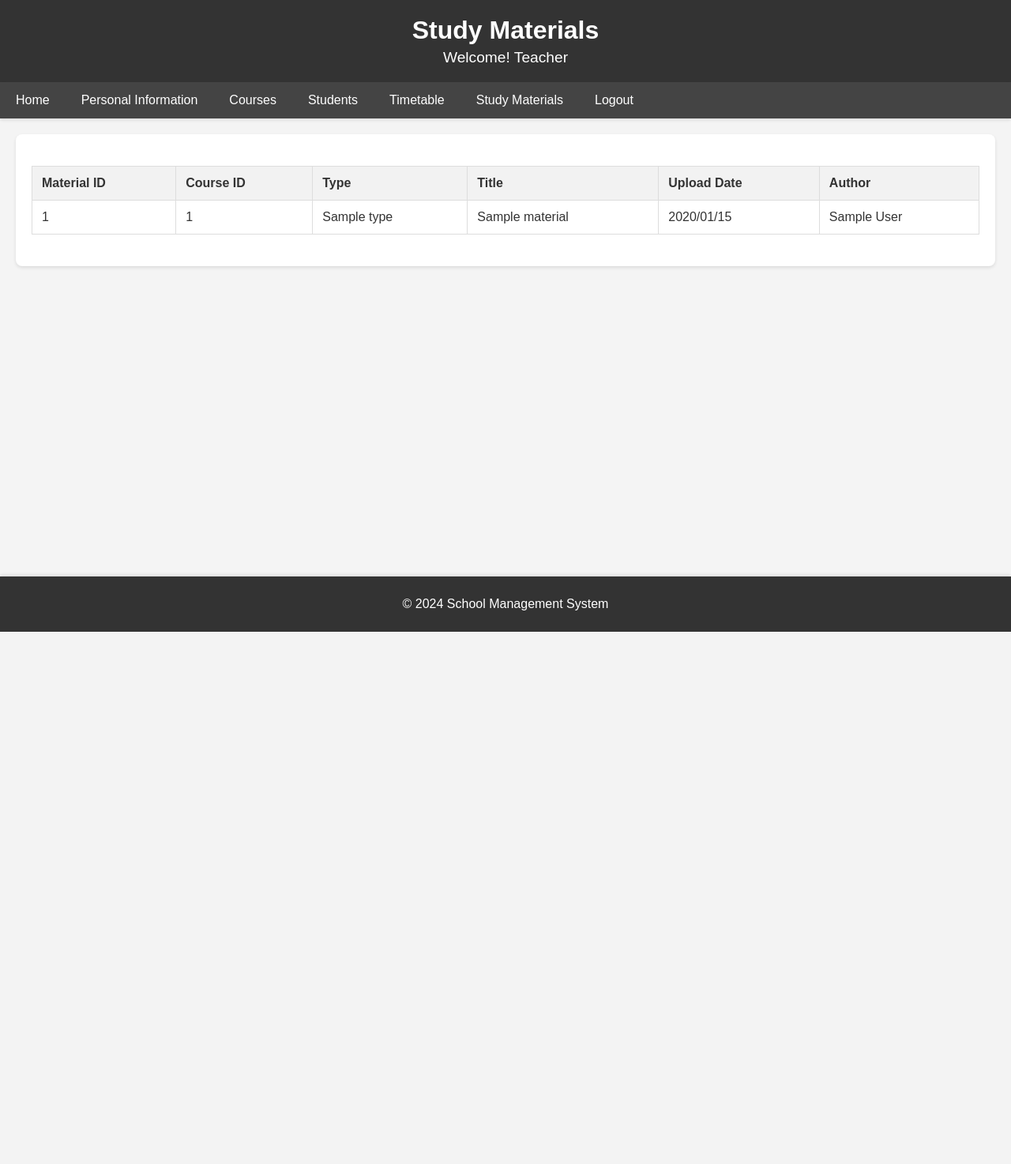
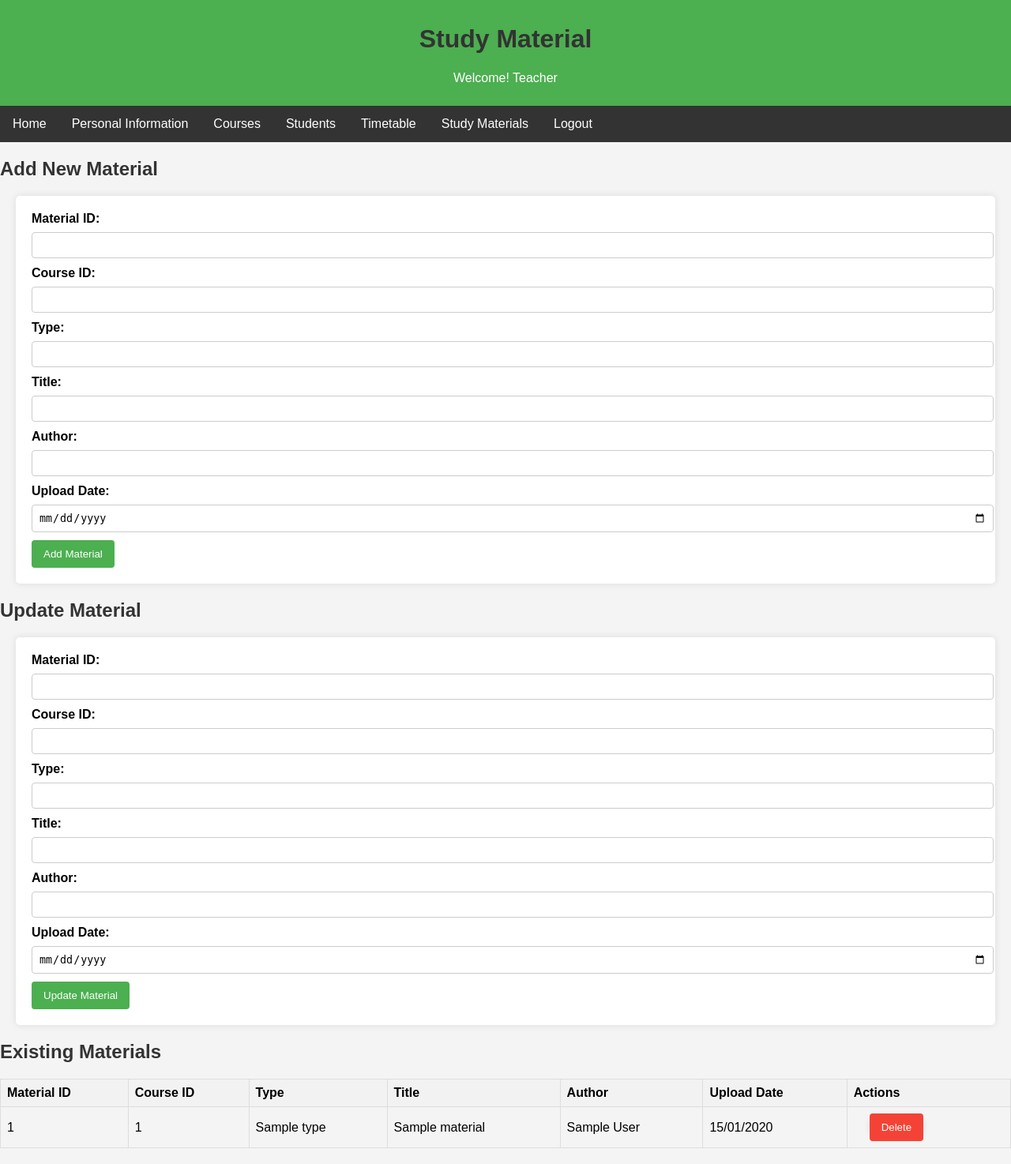
Before and after one commit to Acht8888/DBMS, a Flask app: template backend/templates/teacher_material.html in a window 1280 px wide. Shown: the whole page at 79% size. Before the commit the page ends 800 px from the top, so only its background shows below. Run offline with Flask 3, Linux system fonts and the light colour scheme; the template is opened without the code that fills it: most values are stand-ins (such as "Sample title", 1, 10 or a date in 2020).

Commit message:
update_insert_update material

```diff
--- a/backend/app.py
+++ b/backend/app.py
@@ -1,7 +1,8 @@
-from flask import Flask, render_template, request, redirect, session
+from flask import Flask, render_template, request, redirect, session, flash, url_for
 from flask_sqlalchemy import SQLAlchemy
 from sqlalchemy import text  # Import text để sử dụng với SQL thuần túy
-
+from sqlalchemy.exc import IntegrityError, SQLAlchemyError
+from datetime import datetime
 import logging
 
 app = Flask(__name__)
@@ -9,7 +10,7 @@ app.debug = True
 app.secret_key = 'your_secret_key'  # Cần thiết để sử dụng session
 
 # Cấu hình cơ sở dữ liệu Oracle
-app.config['SQLALCHEMY_DATABASE_URI'] = 'oracle+cx_oracle://C##Phong1:1234@localhost:1521/XE'
+app.config['SQLALCHEMY_DATABASE_URI'] = 'oracle+cx_oracle://C##Phong1:1234@127.0.0.1:1521/XE'
 app.config['SQLALCHEMY_TRACK_MODIFICATIONS'] = False
 
 db = SQLAlchemy(app)
@@ -367,19 +368,127 @@ def teacher_student():
     else:
         return redirect('/')
 
-@app.route('/teacher_material')
+
+@app.route('/teacher_material', methods=['GET', 'POST'])
 def teacher_material():
     if 'username' in session:
         username = session['username']
-        materials = db.session.execute(
-            text("SELECT * FROM Material")
-        ).mappings().fetchall()
-        return render_template('teacher_material.html', username=username, materials=materials)
-    else:
-        return redirect('/')
 
+    if request.method == 'POST':
+        action = request.form.get('action')
+        logging.debug(f"Action: {action}")
 
+        if action == 'add':
+            # Retrieve and validate form data
+            material_id = request.form.get('material_id')
+            course_id = request.form.get('course_id')
+            material_type = request.form.get('type')
+            title = request.form.get('title')
+            upload_date_str = request.form.get('upload_date')
+            author = request.form.get('author')
+            upload_date = datetime.strptime(upload_date_str, '%Y-%m-%d').date()
 
+            # Add to Database
+            try:
+                db.session.execute(
+                    text("""
+                        INSERT INTO Material (material_id, course_id, type, title, upload_date, author)
+                        VALUES (:material_id, :course_id, :type, :title, :upload_date, :author)
+                    """),
+                    {'material_id': material_id, 'course_id': course_id, 'type': material_type, 'title': title, 'upload_date': upload_date, 'author': author}
+                )
+                db.session.commit()
+                flash('Material added successfully!', 'success')
+            except IntegrityError as ie:
+                db.session.rollback()
+                if 'unique constraint' in str(ie.orig).lower():
+                    flash('Material ID already exists.', 'error')
+                else:
+                    flash('Database Integrity Error: ' + str(ie.orig), 'error')
+                app.logger.error(f"IntegrityError while adding material: {ie}")
+            except SQLAlchemyError as e:
+                db.session.rollback()
+                flash('An error occurred while adding the material.', 'error')
+                app.logger.error(f"SQLAlchemyError while adding material: {e}")
+            except Exception as e:
+                db.session.rollback()
+                flash(f'Unexpected error: {e}', 'error')
+                app.logger.error(f"Unexpected error while adding material: {e}")
+
+            return redirect(url_for('teacher_material'))
+
+        elif action == 'update':
+            # Retrieve and validate form data
+            material_id = request.form.get('material_id')
+            course_id = request.form.get('course_id')
+            material_type = request.form.get('type')
+            title = request.form.get('title')
+            upload_date_str = request.form.get('upload_date')
+            author = request.form.get('author')
+
+            upload_date = datetime.strptime(upload_date_str, '%Y-%m-%d').date()
+
+            # Update Database
+            try:
+                db.session.execute(
+                    text("""
+                        UPDATE Material
+                        SET course_id = :course_id, type = :type, title = :title, author = :author, upload_date = :upload_date
+                        WHERE material_id = :material_id
+                    """),
+                    {'course_id': course_id, 'type': material_type, 'title': title, 'author': author, 'upload_date': upload_date, 'material_id': material_id}
+                )
+                db.session.commit()
+                flash('Material updated successfully!', 'success')
+            except IntegrityError as ie:
+                db.session.rollback()
+                flash('Database Integrity Error: ' + str(ie.orig), 'error')
+                app.logger.error(f"IntegrityError while updating material: {ie}")
+            except SQLAlchemyError as e:
+                db.session.rollback()
+                flash('An error occurred while updating the material.', 'error')
+                app.logger.error(f"SQLAlchemyError while updating material: {e}")
+            except Exception as e:
+                db.session.rollback()
+                flash(f'Unexpected error: {e}', 'error')
+                app.logger.error(f"Unexpected error while updating material: {e}")
+
+            return redirect(url_for('teacher_material'))
+
+        elif action == 'delete':
+            # Retrieve and validate form data
+            material_id = request.form.get('material_id')
+
+            # Delete from Database
+            try:
+                db.session.execute(
+                    text("DELETE FROM Material WHERE material_id = :material_id"),
+                    {'material_id': material_id}
+                )
+                db.session.commit()
+                flash('Material deleted successfully!', 'success')
+            except IntegrityError as ie:
+                db.session.rollback()
+                flash('Database Integrity Error: ' + str(ie.orig), 'error')
+                app.logger.error(f"IntegrityError while deleting material: {ie}")
+            except SQLAlchemyError as e:
+                db.session.rollback()
+                flash('An error occurred while deleting the material.', 'error')
+                app.logger.error(f"SQLAlchemyError while deleting material: {e}")
+            except Exception as e:
+                db.session.rollback()
+                flash(f'Unexpected error: {e}', 'error')
+                app.logger.error(f"Unexpected error while deleting material: {e}")
+
+            return redirect(url_for('teacher_material'))
+
+    materials = db.session.execute(
+        text("SELECT * FROM Material")
+    ).mappings().fetchall()
+    courses = db.session.execute(
+        text("SELECT * FROM Course")
+    ).mappings().fetchall()
+    return render_template('teacher_material.html', username=username, materials=materials, courses=courses)
 
 # Route trang home cho admin
 @app.route('/adminHome')
--- a/backend/static/css/teacher_material.css
+++ b/backend/static/css/teacher_material.css
@@ -1,36 +1,24 @@
-/* General Styles */
 body {
     font-family: Arial, sans-serif;
     margin: 0;
     padding: 0;
     background-color: #f4f4f4;
+}
+
+h1, h2 {
     color: #333;
 }
 
-/* Header Styles */
 header {
-    background-color: #333;
+    background-color: #4CAF50;
     color: white;
-    padding: 20px 0;
+    padding: 10px 0;
     text-align: center;
-    box-shadow: 0 2px 4px rgba(0, 0, 0, 0.1);
 }
 
-header h1 {
-    margin: 0;
-    font-size: 2em;
-}
-
-header p {
-    margin: 5px 0 0;
-    font-size: 1.2em;
-}
-
-/* Navigation Bar Styles */
 nav {
-    background-color: #444;
+    background-color: #333;
     overflow: hidden;
-    box-shadow: 0 2px 4px rgba(0, 0, 0, 0.1);
 }
 
 nav a {
@@ -38,9 +26,8 @@ nav a {
     display: block;
     color: white;
     text-align: center;
-    padding: 14px 20px;
+    padding: 14px 16px;
     text-decoration: none;
-    transition: background-color 0.3s, color 0.3s;
 }
 
 nav a:hover {
@@ -48,54 +35,82 @@ nav a:hover {
     color: black;
 }
 
-/* Materials Container Styles */
-.materials-container {
+form {
+    background-color: white;
     padding: 20px;
-    max-width: 1200px;
-    margin: 20px auto;
-    background-color: white;
-    box-shadow: 0 2px 4px rgba(0, 0, 0, 0.1);
-    border-radius: 8px;
+    margin: 20px;
+    border-radius: 5px;
+    box-shadow: 0 0 10px rgba(0, 0, 0, 0.1);
 }
 
-/* Responsive Table Styles */
-.table-responsive {
-    overflow-x: auto;
+form label {
+    display: block;
+    margin-bottom: 8px;
+    font-weight: bold;
 }
 
-.materials-table {
+form input[type="text"],
+form input[type="date"],
+form select {
+    width: 100%;
+    padding: 8px;
+    margin-bottom: 10px;
+    border: 1px solid #ccc;
+    border-radius: 4px;
+}
+
+form button {
+    background-color: #4CAF50;
+    color: white;
+    padding: 10px 15px;
+    border: none;
+    border-radius: 4px;
+    cursor: pointer;
+}
+
+form button:hover {
+    background-color: #45a049;
+}
+
+table {
     width: 100%;
     border-collapse: collapse;
     margin: 20px 0;
 }
 
-.materials-table th, .materials-table td {
+table, th, td {
     border: 1px solid #ddd;
-    padding: 12px;
+}
+
+th, td {
+    padding: 8px;
     text-align: left;
 }
 
-.materials-table th {
+th {
     background-color: #f2f2f2;
-    font-weight: bold;
 }
 
-.materials-table tr:nth-child(even) {
+tr:nth-child(even) {
     background-color: #f9f9f9;
 }
 
-.materials-table tr:hover {
+ tr:hover {
     background-color: #f1f1f1;
 }
 
-/* Footer Styles */
-footer {
-    background-color: #333;
-    color: white;
-    text-align: center;
-    padding: 10px 0;
-    position: fixed;
-    width: 100%;
-    bottom: 0;
-    box-shadow: 0 -2px 4px rgba(0, 0, 0, 0.1);
+form[style="display:inline;"] {
+    display: inline;
+    background-color: transparent;
+    border: none;
+    padding: 0;
 }
+
+form[style="display:inline;"] button {
+    background-color: #f44336;
+    padding: 3;
+}
+
+form[style="display:inline;"] button:hover {
+    background-color: #e53935;
+}
--- a/backend/templates/teacher_course.html
+++ b/backend/templates/teacher_course.html
@@ -51,10 +51,7 @@
         {% endif %}
     </div>
 
-    <!-- Footer Section -->
-    <footer>
-        <p>&copy; 2024 School Management System</p>
-    </footer>
+
 
 </body>
 </html>
--- a/backend/templates/teacher_material.html
+++ b/backend/templates/teacher_material.html
@@ -3,15 +3,15 @@
 <head>
     <meta charset="UTF-8">
     <meta name="viewport" content="width=device-width, initial-scale=1.0">
-    <title>Study Materials - School Management System</title>
+    <title>Students - School Management System</title>
     <link rel="stylesheet" href="{{ url_for('static', filename='css/teacher_material.css') }}">
 </head>
 <body>
 
     <!-- Header Section -->
     <header>
-        <h1>Study Materials</h1>
-        <p>Welcome! Teacher</p>
+        <h1>Study Material</h1>
+        <p> Welcome! Teacher </p>
     </header>
 
     <!-- Navigation Bar -->
@@ -25,19 +25,65 @@
         <a href="/logout">Logout</a>
     </nav>
 
-    <!-- Materials Table -->
-    <div class="materials-container">
-        {% if materials %}
-        <div class="table-responsive">
-            <table class="materials-table">
+    <h2>Add New Material</h2>
+    <form method="POST" action="/teacher_material">
+        <input type="hidden" name="action" value="add">
+        <label for="material_id">Material ID:</label>
+        <input type="text" id="material_id" name="material_id" required><br>
+
+        <label for="course_id">Course ID:</label>
+        <input type="text" id="course_id" name="course_id" required><br>
+
+        <label for="type">Type:</label>
+        <input type="text" id="type" name="type" required><br>
+
+        <label for="title">Title:</label>
+        <input type="text" id="title" name="title" required><br>
+
+        <label for="author">Author:</label>
+        <input type="text" id="author" name="author" required><br>
+
+        <label for="upload_date">Upload Date:</label>
+        <input type="date" id="upload_date" name="upload_date" required><br>
+
+        <button type="submit">Add Material</button>
+    </form>
+
+    <h2>Update Material</h2>
+    <form method="POST" action="/teacher_material">
+        <input type="hidden" name="action" value="update">
+        <label for="material_id">Material ID:</label>
+        <input type="text" id="material_id" name="material_id" required><br>
+
+        <label for="course_id">Course ID:</label>
+        <input type="text" id="course_id" name="course_id" required><br>
+
+        <label for="type">Type:</label>
+        <input type="text" id="type" name="type" required><br>
+
+        <label for="title">Title:</label>
+        <input type="text" id="title" name="title" required><br>
+
+        <label for="author">Author:</label>
+        <input type="text" id="author" name="author" required><br>
+
+        <label for="upload_date">Upload Date:</label>
+        <input type="date" id="upload_date" name="upload_date" required><br>
+
+        <button type="submit">Update Material</button>
+    </form>
+
+    <h2>Existing Materials</h2>
+    <table border="1">
         <thead>
             <tr>
                 <th>Material ID</th>
                 <th>Course ID</th>
                 <th>Type</th>
                 <th>Title</th>
+                <th>Author</th>
                 <th>Upload Date</th>
-                        <th>Author</th>
+                <th>Actions</th>
             </tr>
         </thead>
         <tbody>
@@ -47,22 +93,18 @@
                 <td>{{ material.course_id }}</td>
                 <td>{{ material.type }}</td>
                 <td>{{ material.title }}</td>
-                        <td>{{ material.upload_date.strftime('%Y/%m/%d') if material.upload_date else 'No data available' }}</td>
                 <td>{{ material.author }}</td>
+                <td>{{ material.upload_date.strftime('%d/%m/%Y') }}</td>
+                <td>
+                    <form method="POST" action="/teacher_material" style="display:inline;">
+                        <input type="hidden" name="action" value="delete">
+                        <input type="hidden" name="material_id" value="{{ material.material_id }}">
+                        <button type="submit">Delete</button>
+                    </form>
+                </td>
             </tr>
             {% endfor %}
         </tbody>
     </table>
-        </div>
-        {% else %}
-        <p>No materials found.</p>
-        {% endif %}
-    </div>
-
-    <!-- Footer Section -->
-    <footer>
-        <p>&copy; 2024 School Management System</p>
-    </footer>
-
 </body>
 </html>
--- a/backend/templates/teacher_profile.html
+++ b/backend/templates/teacher_profile.html
@@ -69,9 +69,7 @@
         {% endif %}
     </div>
 
-    <footer>
-        <p>&copy; 2024 School Management System</p>
-    </footer>
+
 
 </body>
 </html>
--- a/backend/templates/teacher_student.html
+++ b/backend/templates/teacher_student.html
@@ -75,10 +75,7 @@
         {% endif %}
     </div>
 
-    <!-- Footer Section -->
-    <footer>
-        <p>&copy; 2024 School Management System</p>
-    </footer>
+
 
 </body>
 </html>
--- a/backend/templates/teacher_timetable.html
+++ b/backend/templates/teacher_timetable.html
@@ -63,10 +63,7 @@
         {% endif %}
     </div>
 
-    <!-- Footer Section -->
-    <footer>
-        <p>&copy; 2024 School Management System</p>
-    </footer>
+
 
 </body>
 </html>
```
Lines whose indentation alone changed are shown as unchanged.
